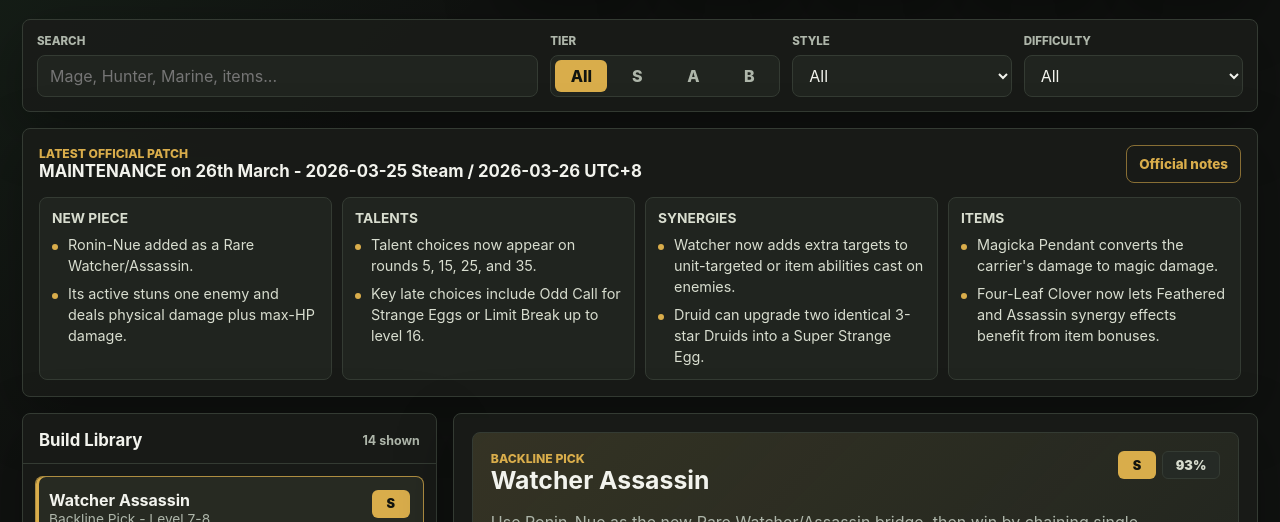
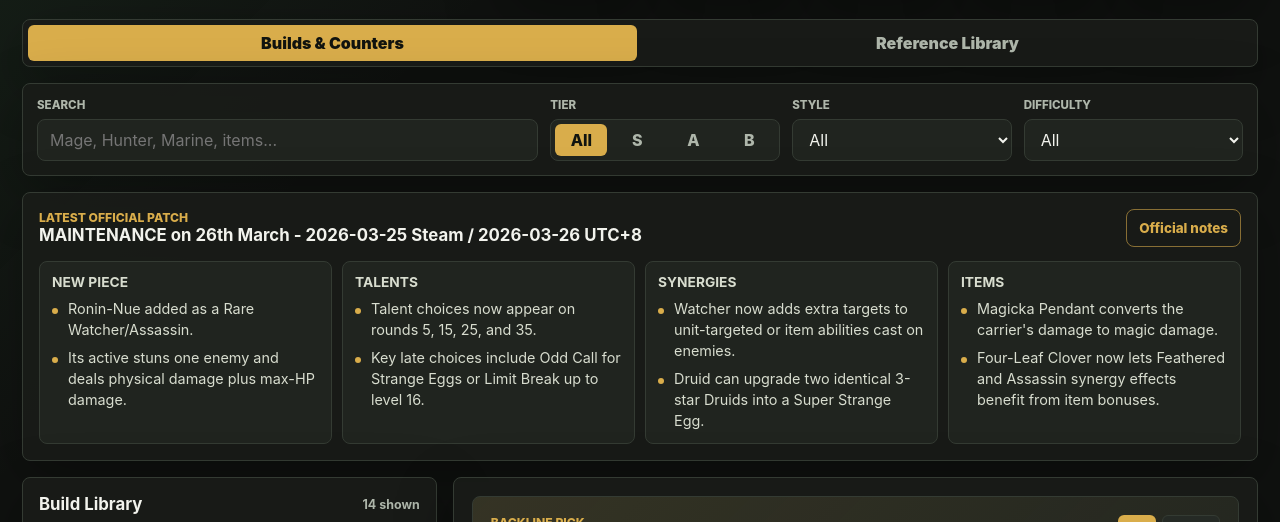
Before and after one commit to derekcory/AutoChessCounters, a plain HTML site: page index.html in a window 1280 px wide. Shown: the part 278-800 px from the top of the page. Drawn offline with Linux system fonts and the light colour scheme.

Commit message:
Move reference library into top tab

```diff
--- a/app.js
+++ b/app.js
@@ -3,6 +3,7 @@
   const builds = data.builds;
   const reference = window.AUTO_CHESS_REFERENCE || { pieces: [], items: [], synergies: [], meta: {} };
   const state = {
+    activeView: "builds",
     query: "",
     tier: "All",
     style: "All",
@@ -17,6 +18,9 @@
 
   const elements = {
     searchInput: document.getElementById("searchInput"),
+    viewTabs: document.querySelectorAll(".view-tab"),
+    buildsView: document.getElementById("buildsView"),
+    referenceView: document.getElementById("referenceView"),
     tierFilters: document.getElementById("tierFilters"),
     styleFilter: document.getElementById("styleFilter"),
     difficultyFilter: document.getElementById("difficultyFilter"),
@@ -163,6 +167,20 @@
     elements.statItems.textContent = reference.items.length;
     elements.statSynergies.textContent = reference.synergies.length;
     elements.statUpdated.textContent = data.meta.updatedLabel;
+  }
+
+  function renderActiveView() {
+    elements.viewTabs.forEach((button) => {
+      const active = button.dataset.view === state.activeView;
+      button.classList.toggle("active", active);
+      button.setAttribute("aria-current", active ? "page" : "false");
+    });
+
+    const referenceActive = state.activeView === "reference";
+    elements.buildsView.hidden = referenceActive;
+    elements.referenceView.hidden = !referenceActive;
+    elements.buildsView.classList.toggle("active", !referenceActive);
+    elements.referenceView.classList.toggle("active", referenceActive);
   }
 
   function renderPatchNotes() {
@@ -554,6 +572,7 @@
   }
 
   function render() {
+    renderActiveView();
     renderTierFilters();
     const hasResults = renderBuildList();
     if (hasResults) {
@@ -565,6 +584,13 @@
   }
 
   function bindEvents() {
+    elements.viewTabs.forEach((button) => {
+      button.addEventListener("click", () => {
+        state.activeView = button.dataset.view || "builds";
+        renderActiveView();
+      });
+    });
+
     elements.searchInput.addEventListener("input", (event) => {
       state.query = event.target.value;
       render();
@@ -607,6 +633,7 @@
     renderPatchNotes();
     renderFilters();
     renderReferenceLibrary();
+    renderActiveView();
     bindEvents();
     render();
   }
--- a/index.html
+++ b/index.html
@@ -39,6 +39,12 @@
       </header>
 
       <main class="main-layout">
+        <nav class="view-tabs" aria-label="Main sections">
+          <button class="view-tab active" type="button" data-view="builds">Builds & Counters</button>
+          <button class="view-tab" type="button" data-view="reference">Reference Library</button>
+        </nav>
+
+        <section class="view-section active" id="buildsView" aria-label="Builds and counters">
           <section class="control-bar" aria-label="Build filters">
             <label class="search-field">
               <span>Search</span>
@@ -97,7 +103,9 @@
             </div>
             <div class="counter-grid" id="counterResults"></div>
           </section>
+        </section>
 
+        <section class="view-section" id="referenceView" aria-label="Reference library" hidden>
           <section class="reference-panel" aria-label="Reference library">
             <div class="reference-heading">
               <div>
@@ -127,6 +135,7 @@
             <div class="reference-list" id="referenceList"></div>
             <p class="reference-source" id="referenceSourceNote"></p>
           </section>
+        </section>
       </main>
 
       <footer class="site-footer">
--- a/styles.css
+++ b/styles.css
@@ -145,6 +145,46 @@ h3 {
 .main-layout {
   display: grid;
   gap: 16px;
+}
+
+.view-tabs {
+  display: grid;
+  grid-template-columns: repeat(2, minmax(0, 1fr));
+  gap: 6px;
+  min-height: 48px;
+  padding: 5px;
+  border: 1px solid var(--border);
+  border-radius: 8px;
+  background: rgba(25, 28, 24, 0.92);
+  box-shadow: var(--shadow);
+}
+
+.view-tab {
+  border: 0;
+  border-radius: 6px;
+  color: var(--muted);
+  background: transparent;
+  font-weight: 900;
+  letter-spacing: 0;
+}
+
+.view-tab:hover {
+  color: var(--text);
+  background: rgba(255, 255, 255, 0.04);
+}
+
+.view-tab.active {
+  color: #11140f;
+  background: var(--gold);
+}
+
+.view-section {
+  display: grid;
+  gap: 16px;
+}
+
+.view-section[hidden] {
+  display: none;
 }
 
 .control-bar,
```
Also changed, not shown: PROJECT_HISTORY.md (+6 -0 lines). Lines whose indentation alone changed are shown as unchanged.
